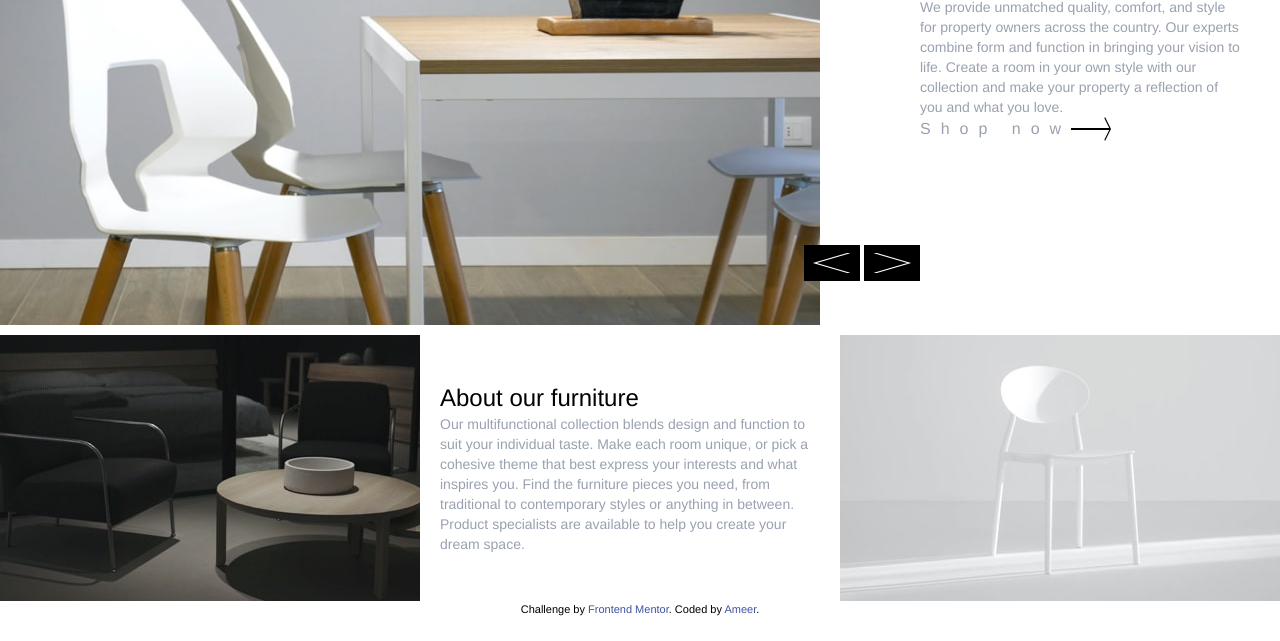
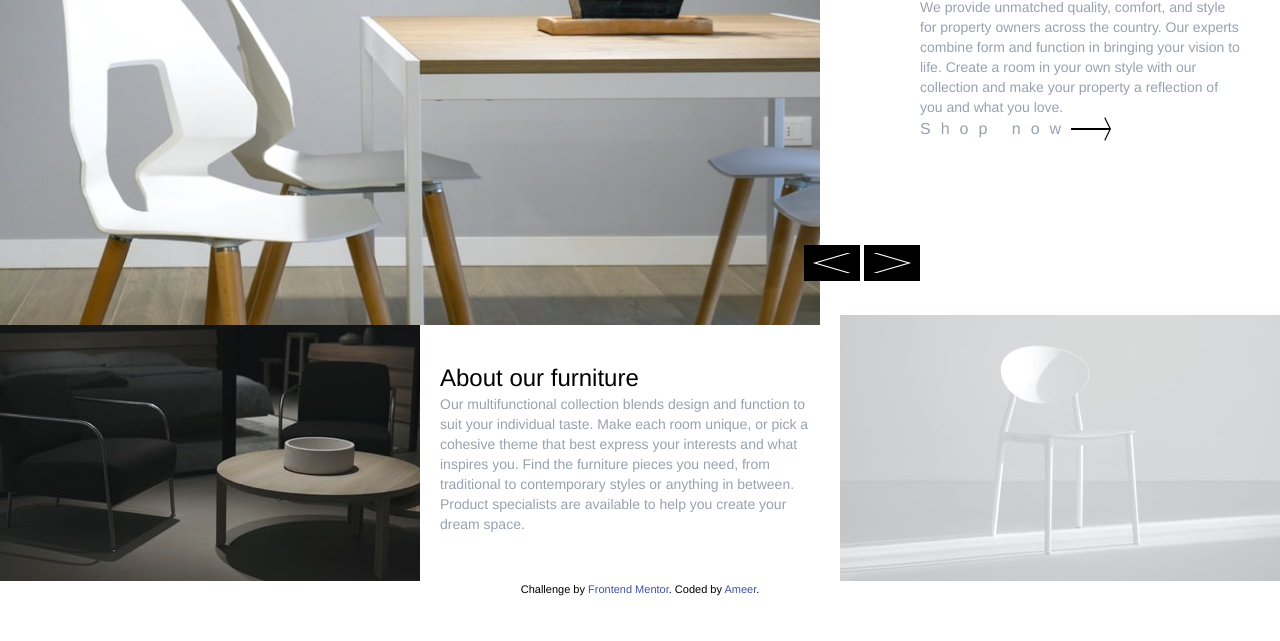
Before and after one commit to ameer-dev-A/room, a website built with Vite: page index.html in a window 1280 px wide. Shown: the part 159-800 px from the top of the page. Built offline with nearby package versions, Linux system fonts and the light colour scheme.

Commit message:
Update index.html

```diff
--- a/index.html
+++ b/index.html
@@ -36,7 +36,7 @@
   </style>
   </head>
   <body class="md:overflow-x-hidden">
-    <div class="relative mt-[-20px] w-full h-2/3 min-h-[750px] lg:min-h-[490px]">
+    <div class="relative mt-[-20px] w-full  min-h-[780px] lg:min-h-[470px]">
      <header>
       <nav class="nav md:bg-transparent relative w-full md:w-100
                   flex items-center gap-5 md:gap-14 p-5 mt-6 z-50">
```
